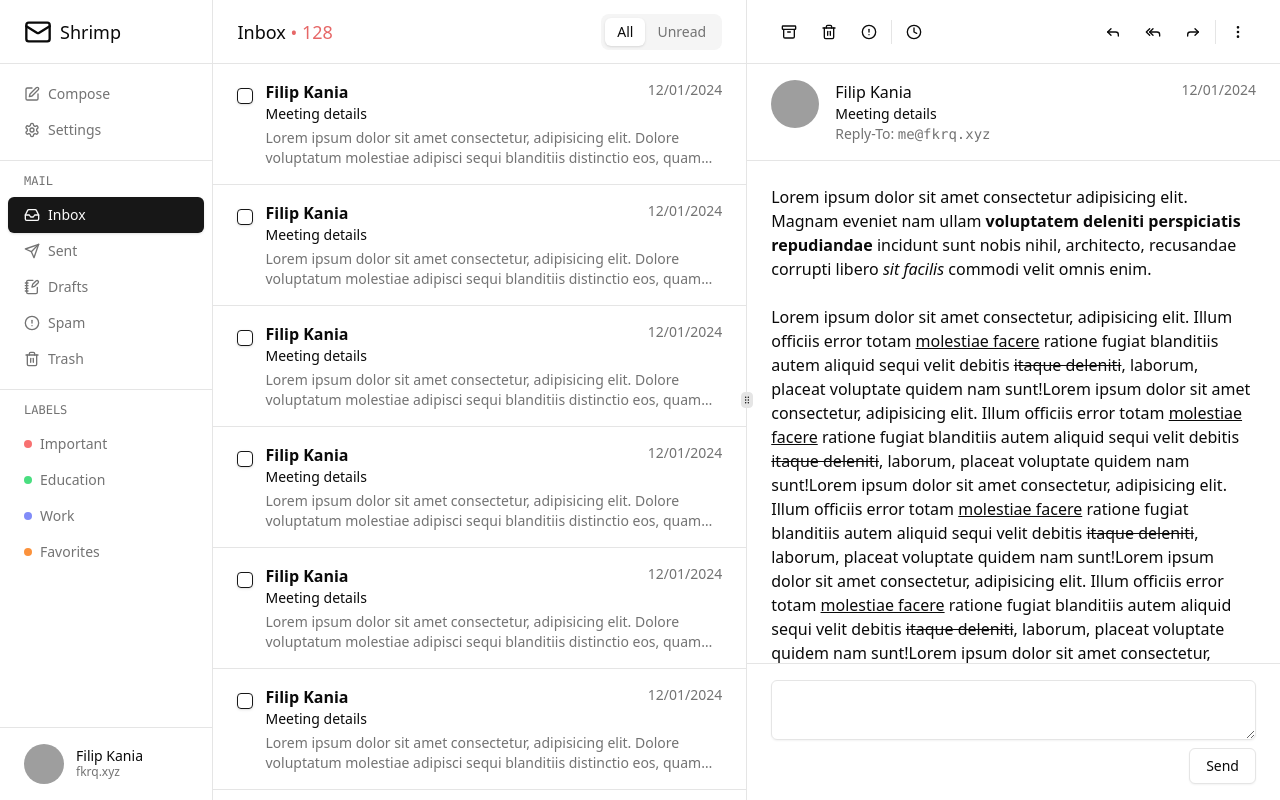
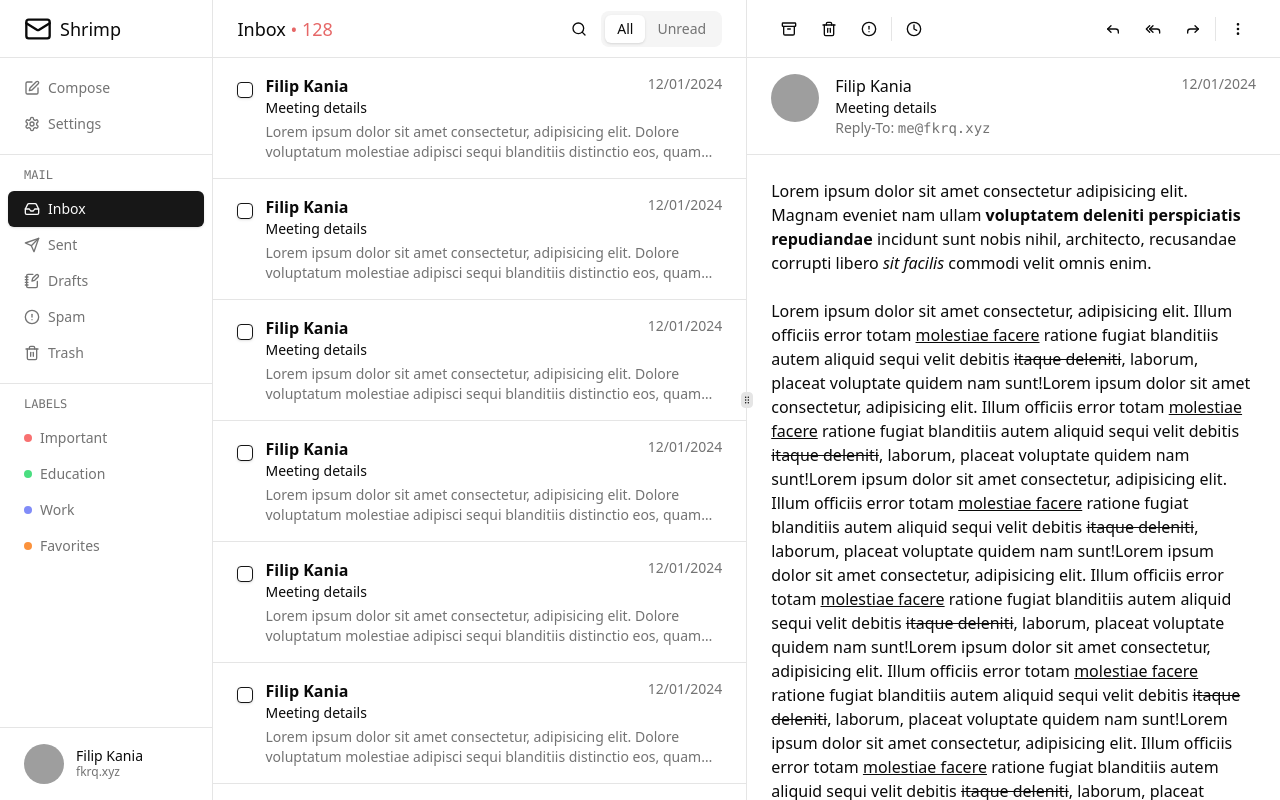
Before and after one commit to filipkania/shrimp, a Next.js app in the folder client/: page /inbox in a window 1280 px wide. Built offline with nearby package versions, Linux system fonts and the light colour scheme; grey boxes are pictures that could not be loaded.

Commit message:
refactor: restructurization

```diff
--- a/client/components/inbox-nav.tsx
+++ b/client/components/inbox/inbox-nav.tsx
@@ -8,15 +8,15 @@ import {
   SquarePenIcon,
   Trash2Icon,
 } from "lucide-react";
-import { Button } from "./ui/button";
-import { Separator } from "./ui/separator";
-import { Avatar, AvatarFallback, AvatarImage } from "./ui/avatar";
+import { Button } from "../ui/button";
+import { Separator } from "../ui/separator";
+import { Avatar, AvatarFallback, AvatarImage } from "../ui/avatar";
 
 export const InboxNav = () => {
   return (
     <nav className="flex flex-col justify-between w-[16rem] h-full border-r">
       <div className="flex flex-col">
-        <div className="px-6 h-[64px] inline-flex gap-2 items-center border-b">
+        <div className="px-6 h-[58px] inline-flex gap-2 items-center border-b">
           <MailIcon className="w-7 h-7" />
 
           <span className="text-lg font-medium">Shrimp</span>
--- /dev/null
+++ b/client/components/inbox/mail-list.tsx
@@ -0,0 +1,63 @@
+import { SearchIcon } from "lucide-react";
+import { Button } from "../ui/button";
+import { Checkbox } from "../ui/checkbox";
+import { ScrollArea } from "../ui/scroll-area";
+import { Tabs, TabsList, TabsTrigger } from "../ui/tabs";
+
+export const MailList = () => {
+  return (
+    <>
+      <div className="px-6 h-[58px] w-full border-b flex justify-between items-center">
+        <span className="text-lg font-medium">
+          Inbox
+          <span className="text-red-600/70 font-normal">&nbsp;&bull; 128</span>
+        </span>
+
+        <div className="inline-flex gap-1">
+          <Button variant="ghost" size="icon">
+            <SearchIcon className="w-4 h-4" />
+          </Button>
+
+          <Tabs defaultValue="all">
+            <TabsList>
+              <TabsTrigger value="all">All</TabsTrigger>
+              <TabsTrigger value="unread">Unread</TabsTrigger>
+            </TabsList>
+          </Tabs>
+        </div>
+      </div>
+
+      <ScrollArea className="h-[calc(100%-58px)] flex flex-col gap-3 items-center">
+        {new Array(66).fill(0).map((_, i) => (
+          <div
+            className="w-full border-b flex gap-3 px-6 py-4 items-start hover:bg-muted cursor-pointer"
+            key={i}
+          >
+            <Checkbox className="mt-2" />
+
+            <div className="w-full">
+              <div className="inline-flex w-full justify-between">
+                <div className="flex flex-col">
+                  <span className="text-md font-semibold">Filip Kania</span>
+
+                  <span className="text-sm">Meeting details</span>
+                </div>
+
+                <span className="text-sm text-muted-foreground">
+                  12/01/2024
+                </span>
+              </div>
+
+              <span className="text-sm text-muted-foreground line-clamp-2 mt-1">
+                Lorem ipsum dolor sit amet consectetur, adipisicing elit. Dolore
+                voluptatum molestiae adipisci sequi blanditiis distinctio eos,
+                quam voluptatibus asperiores culpa veniam assumenda mollitia
+                nobis minus neque, totam quaerat autem deleniti!
+              </span>
+            </div>
+          </div>
+        ))}
+      </ScrollArea>
+    </>
+  );
+};
--- a/client/components/inbox/mailview.tsx
+++ b/client/components/inbox/mail-view.tsx
@@ -12,12 +12,11 @@ import { Button } from "../ui/button";
 import { Separator } from "../ui/separator";
 import { Avatar, AvatarFallback, AvatarImage } from "../ui/avatar";
 import { ScrollArea } from "../ui/scroll-area";
-import { Textarea } from "../ui/textarea";
 
 export const MailView = () => {
   return (
     <div className="flex flex-col h-full">
-      <div className="px-6 py-5 h-[64px] w-full inline-flex justify-between items-center border-b">
+      <div className="px-6 py-5 h-[58px] w-full inline-flex justify-between items-center border-b">
         <div className="inline-flex h-6 items-center gap-1">
           <Button size="icon" variant="ghost">
             <ArchiveIcon className="w-4 h-4" />
@@ -185,14 +184,6 @@ export const MailView = () => {
           Pzdr, Filip.
         </blockquote>
       </ScrollArea>
-
-      <div className="w-full border-t px-6 py-4 flex flex-col gap-2 justify-end">
-        <Textarea className="[form-sizing:normal]" />
-
-        <div className="flex justify-end">
-          <Button variant="outline">Send</Button>
-        </div>
-      </div>
     </div>
   );
 };
--- a/client/components/nav/index.tsx
+++ /dev/null
@@ -1,32 +0,0 @@
-import { cn } from "@/lib/utils";
-import { ShrimpLogo } from "../ui/shrimp-logo";
-import Link from "next/link";
-import { buttonVariants } from "../ui/button";
-
-type Props = {
-  collapsed: boolean;
-};
-
-export const Nav = ({ collapsed }: Props) => {
-  return (
-    <nav
-      className={cn(
-        "px-4 py-4 flex flex-col h-full *:transition-all",
-        collapsed && "items-center",
-      )}
-    >
-      <Link href="/" className={cn("flex group gap-3 !h-max", buttonVariants({ variant: "ghost" }))}>
-        <div className="min-w-10 min-h-10 h-10 bg-black/80 group-hover:bg-black/60 transition cursor-pointer flex justify-center items-center rounded-lg">
-          <ShrimpLogo className="h-8 w-8 text-white" />
-        </div>
-
-        {!collapsed && (
-          <div className="flex flex-col justify-center">
-            <span className="font-medium text-md leading-4">Shrimp</span>
-            <span className="text-sm text-muted-foreground font-normal">asdf@shrimp.fkrq.xyz</span>
-          </div>
-        )}
-      </Link>
-    </nav>
-  );
-};
--- /dev/null
+++ b/client/components/ui/collapsible.tsx
@@ -0,0 +1,9 @@
+import * as CollapsiblePrimitive from "@radix-ui/react-collapsible"
+
+const Collapsible = CollapsiblePrimitive.Root
+
+const CollapsibleTrigger = CollapsiblePrimitive.CollapsibleTrigger
+
+const CollapsibleContent = CollapsiblePrimitive.CollapsibleContent
+
+export { Collapsible, CollapsibleTrigger, CollapsibleContent }
--- a/client/package.json
+++ b/client/package.json
@@ -11,6 +11,7 @@
   "dependencies": {
     "@radix-ui/react-avatar": "^1.0.4",
     "@radix-ui/react-checkbox": "^1.0.4",
+    "@radix-ui/react-collapsible": "^1.0.3",
     "@radix-ui/react-icons": "^1.3.0",
     "@radix-ui/react-label": "^2.0.2",
     "@radix-ui/react-scroll-area": "^1.0.5",
--- a/client/pages/inbox.tsx
+++ b/client/pages/inbox.tsx
@@ -1,13 +1,11 @@
-import { InboxNav } from "@/components/inbox-nav";
-import { MailView } from "@/components/inbox/mailview";
-import { Checkbox } from "@/components/ui/checkbox";
+import { InboxNav } from "@/components/inbox/inbox-nav";
+import { MailList } from "@/components/inbox/mail-list";
+import { MailView } from "@/components/inbox/mail-view";
 import {
   ResizableHandle,
   ResizablePanel,
   ResizablePanelGroup,
 } from "@/components/ui/resizable";
-import { ScrollArea } from "@/components/ui/scroll-area";
-import { Tabs, TabsList, TabsTrigger } from "@/components/ui/tabs";
 
 
 const Inbox = () => {
@@ -17,54 +15,7 @@ const Inbox = () => {
 
       <ResizablePanelGroup className="h-full w-full" direction={"horizontal"}>
         <ResizablePanel className="min-w-[24rem]" minSize={20}>
-          <div className="px-6 h-[64px] w-full border-b flex justify-between items-center">
-            <span className="text-lg font-medium">
-              Inbox&nbsp;
-              <span className="text-red-600/70 font-normal">&bull; 128</span>
-            </span>
-
-            <Tabs defaultValue="all">
-              <TabsList>
-                <TabsTrigger value="all">All</TabsTrigger>
-                <TabsTrigger value="unread">Unread</TabsTrigger>
-              </TabsList>
-            </Tabs>
-          </div>
-
-          <ScrollArea className="h-[calc(100%-64px)] flex flex-col gap-3 items-center">
-            {new Array(66).fill(0).map((_, i) => (
-              <div
-                className="w-full border-b flex gap-3 px-6 py-4 items-start hover:bg-muted cursor-pointer"
-                key={i}
-              >
-                <Checkbox className="mt-2" />
-
-                <div className="w-full">
-                  <div className="inline-flex w-full justify-between">
-                    <div className="flex flex-col">
-                      <span className="text-md font-semibold">Filip Kania</span>
-
-                      <span className="text-sm">
-                        Meeting details
-                      </span>
-                    </div>
-
-                    <span className="text-sm text-muted-foreground">
-                      12/01/2024
-                    </span>
-                  </div>
-
-                  <span className="text-sm text-muted-foreground line-clamp-2 mt-1">
-                    Lorem ipsum dolor sit amet consectetur, adipisicing elit.
-                    Dolore voluptatum molestiae adipisci sequi blanditiis
-                    distinctio eos, quam voluptatibus asperiores culpa veniam
-                    assumenda mollitia nobis minus neque, totam quaerat autem
-                    deleniti!
-                  </span>
-                </div>
-              </div>
-            ))}
-          </ScrollArea>
+          <MailList />
         </ResizablePanel>
 
         <ResizableHandle withHandle />
```
Also changed, not shown: 1 other file (tests, documents, lock files or other folders).
